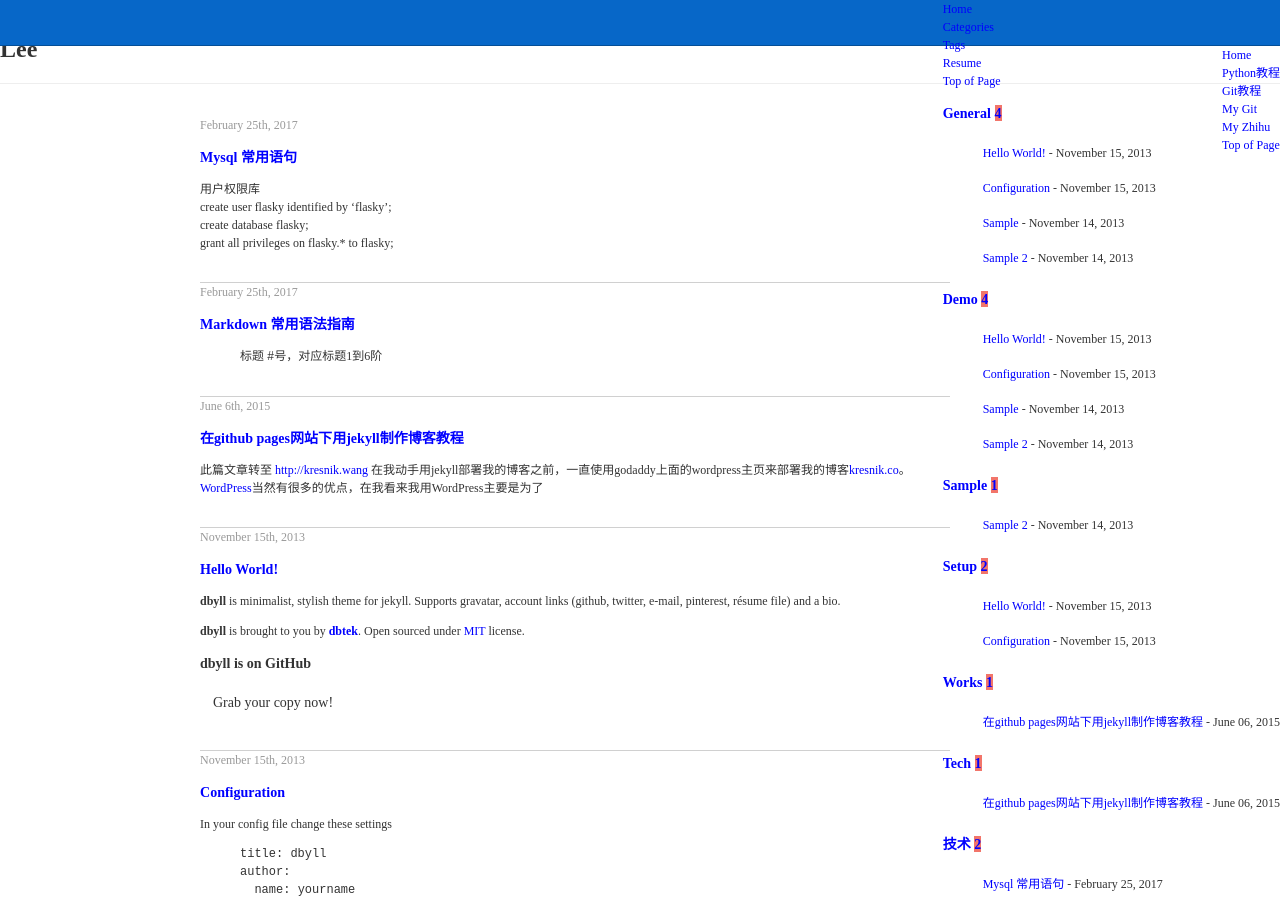
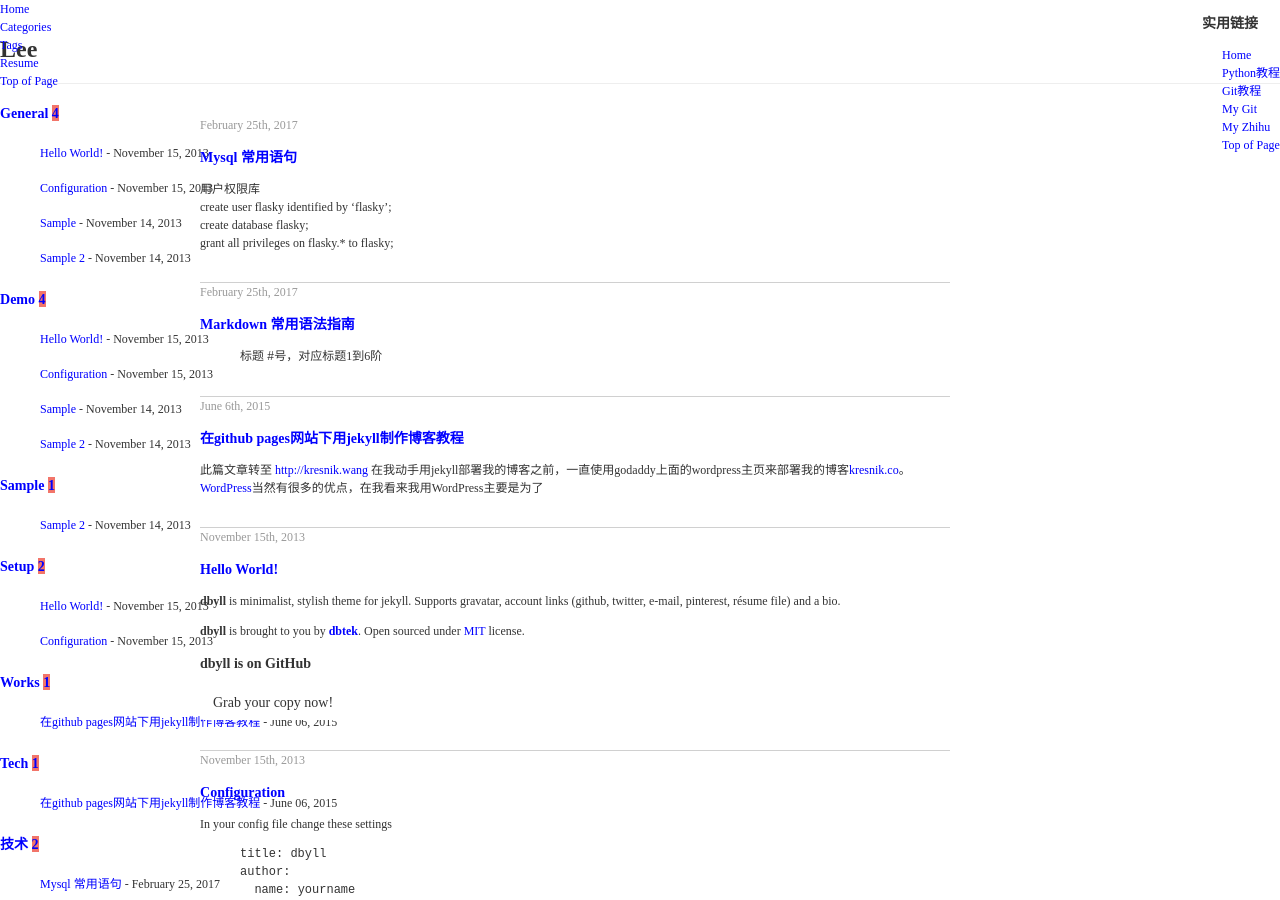
Before and after one commit to penglee87/penglee87.github.io, a Jekyll site: the page built from index.html, in a window 1280 px wide and 900 px high. Built offline with Jekyll 4.4.1, drawn with Linux system fonts in a browser that asks for light colours; the list of posts is cut into pages by our own code.

Commit message:
201703041900

```diff
--- a/_includes/default.html
+++ b/_includes/default.html
@@ -53,7 +53,7 @@
 
 	<!-- nav-menu-dropdown -->
 	<div class="header ">
-		<div class="header-nav-right">
+		<div class="header-nav-left">
 			<li><a href="{{ site.BASE_PATH}}/"><i class="fa fa-home"></i>Home</a></li>
 			<li><a href="{{ site.BASE_PATH}}/{{ site.categories_path }}"><i class="fa fa-folder"></i>Categories</a></li>
 			<li><a href="{{ site.BASE_PATH}}/{{ site.tags_path }}"><i class="fa fa-tags"></i>Tags</a></li>
--- a/assets/css/default.css
+++ b/assets/css/default.css
@@ -138,9 +138,6 @@ li{
 	left: 0;
 	width: 100%;
 	height: 45px;
-	background: #0767c8;
-	border-bottom: 1px solid #044e97;
-	z-index:1
 }
 
 .header-wrap{
@@ -157,14 +154,14 @@ li{
 	position: relative;
 	float: left;
 	top: 0;
-	left: 0;
+	left: 10;
 }
 
 .header-nav-right {
 	position: relative;
 	float: right;
 	top: 0;
-	right: 0;
+	right: 10;
 }
 .header-nav-li {
 	position: relative;
```
